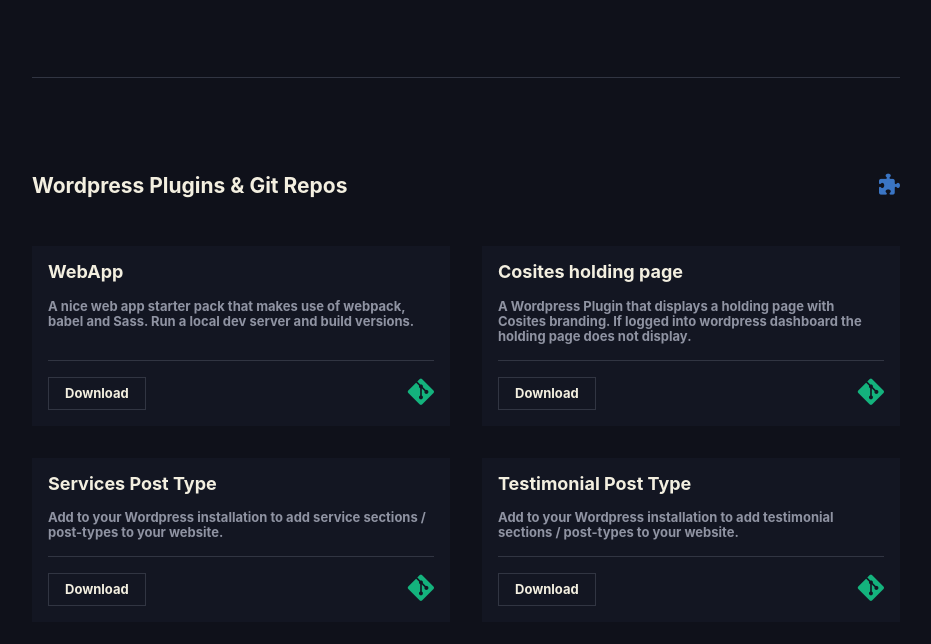
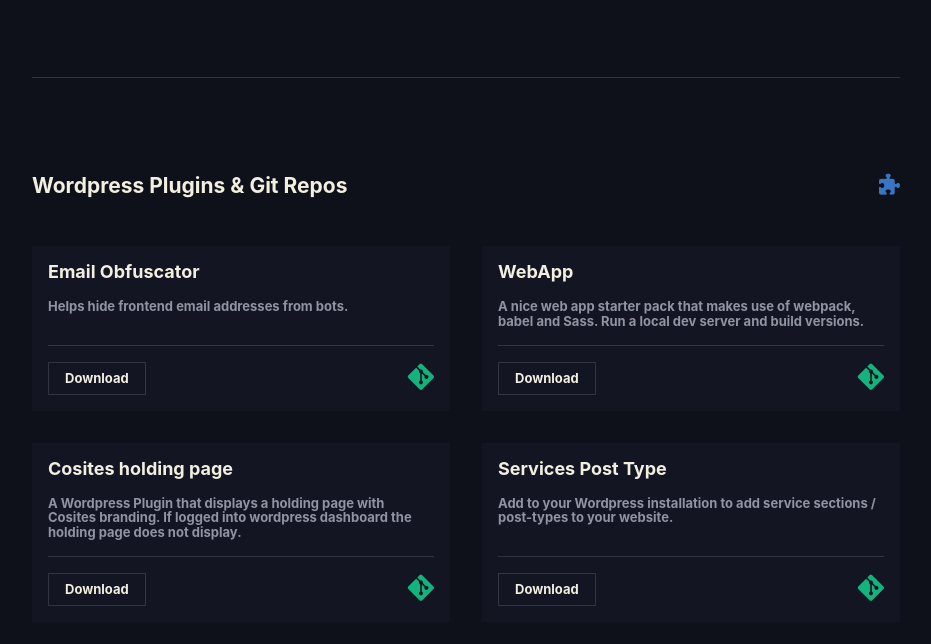
Before and after one commit to ArthurDoom/propaganda, a website built with webpack: page index.html in a window 1280 px wide. Shown: the part 2850-3494 px from the top of the page, without its empty margins (174-1105 px from the left). Built offline with nearby package versions, Linux system fonts and the light colour scheme; files whose address does not match are found by name.

Commit message:
Added new plugin

```diff
--- a/index.html
+++ b/index.html
@@ -381,6 +381,19 @@
             <div class="row">
               <div class="plugins">
                 <div class="plugin">
+                  <div class="plugin-card">
+                    <div>
+                        <h6>Email Obfuscator</h6>
+                        Helps hide frontend email addresses from bots.
+                    </div>
+                    <div class="plugin-footer">
+                      <a href="https://github.com/ArthurDoom/earth-testimonial-pt" class="btn" target="_blank">Download</a>
+                      <i class="fab fa-git-alt"></i>
+                    </div>
+                  </div>
+                </div>
+
+                <div class="plugin">
                     <div class="plugin-card">
                       <div>
                         <h6>WebApp</h6>
@@ -418,18 +431,6 @@
                   </div>
                 </div>
 
-                <div class="plugin">
-                  <div class="plugin-card">
-                    <div>
-                        <h6>Testimonial Post Type</h6>
-                        Add to your Wordpress installation to add testimonial sections / post-types to your website.
-                    </div>
-                    <div class="plugin-footer">
-                      <a href="https://github.com/ArthurDoom/earth-testimonial-pt" class="btn" target="_blank">Download</a>
-                      <i class="fab fa-git-alt"></i>
-                    </div>
-                  </div>
-                </div>
               </div>
             </div>
           </div>
```
